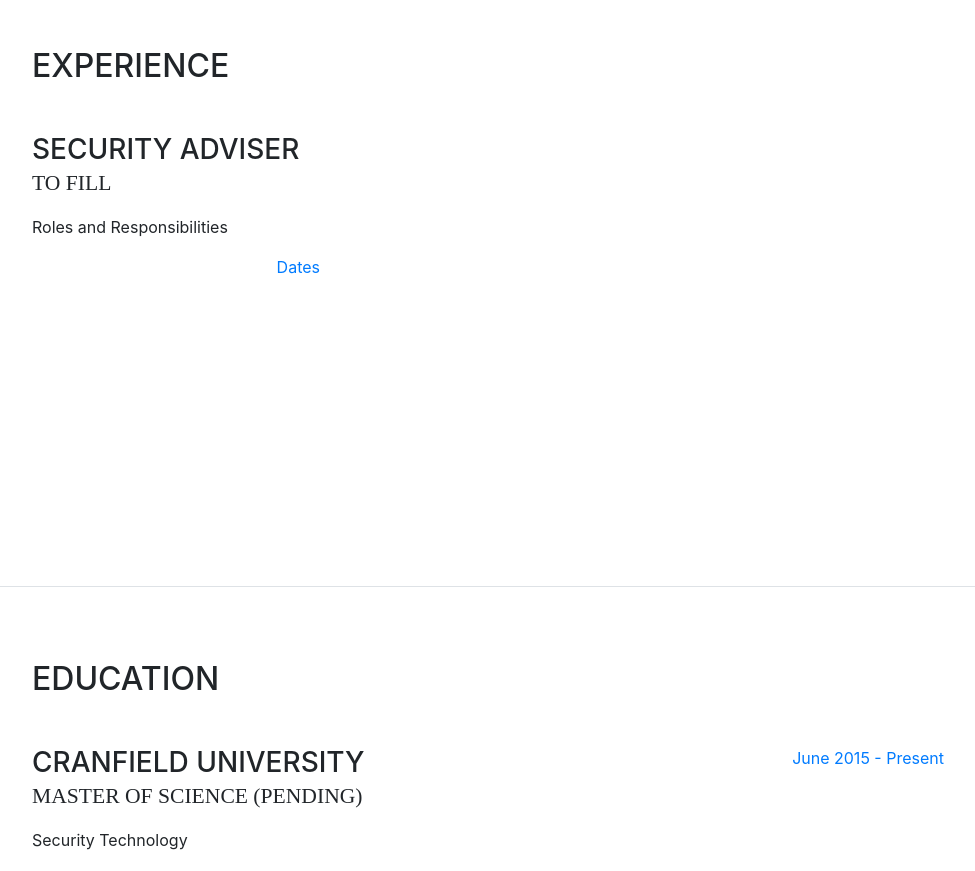
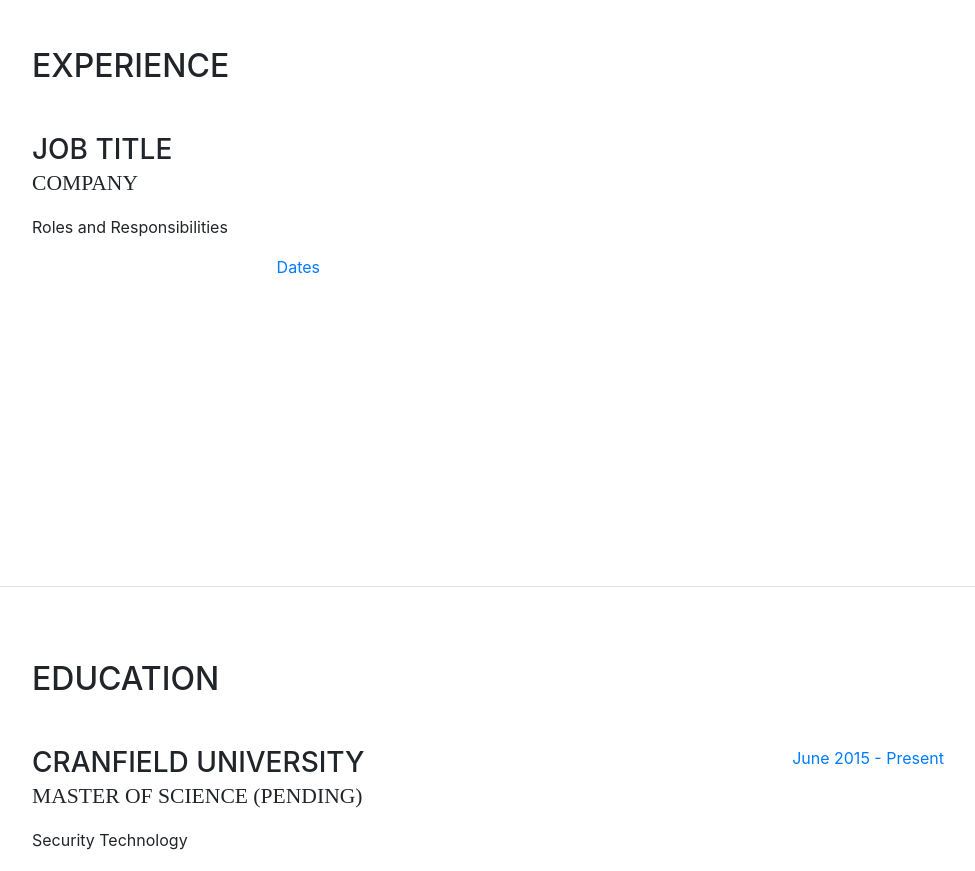
Before and after one commit to markendersby/markendersby.github.io, a website with bundled scripts: page index.html in a window 1280 px wide. Shown: the part 1900-2771 px from the top of the page, without its empty margins (288-1263 px from the left). Built offline with nearby package versions, Linux system fonts and the light colour scheme; a web font is replaced by a local one.

Commit message:
Experience

```diff
--- a/index.html
+++ b/index.html
@@ -142,8 +142,8 @@
 
           <div class="resume-item d-flex flex-column flex-md-row mb-5">
             <div class="resume-content mr-auto">
-              <h3 class="mb-0">Security Adviser</h3>
-              <div class="subheading mb-3">TO FILL</div>
+              <h3 class="mb-0">Job title</h3>
+              <div class="subheading mb-3">Company</div>
               <p>Roles and Responsibilities</p>
             <div class="resume-date text-md-right">
               <span class="text-primary">Dates</span>
```
